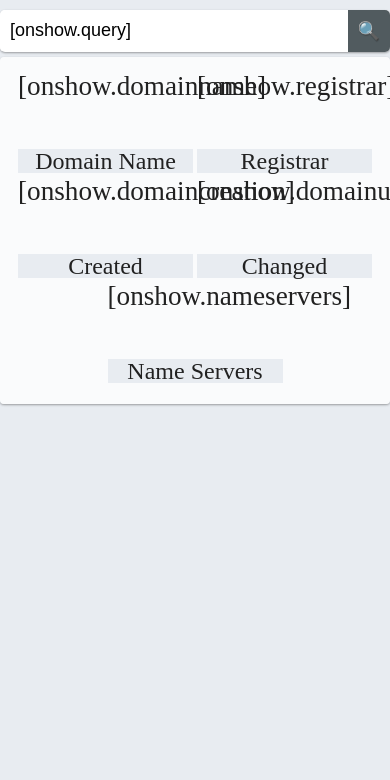
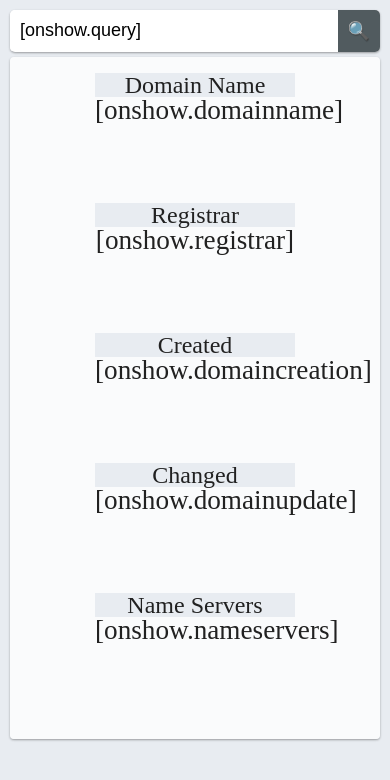
Before and after one commit to fingersonfire/PHPWhoisGUI, a PHP site: template template/default/showdomain.html in a window 390 px wide; the page is wider, and only the part inside the window is pictured. Shown: the top 780 px of that part. Run offline with PHP 8.4, Linux system fonts and the light colour scheme; the template is opened without the code that fills it, so the values that code supplies are empty.

Commit message:
Update main.css
Add some margins
Put result titles on top
Enlarge result box

```diff
--- a/template/default/style/main.css
+++ b/template/default/style/main.css
@@ -26,7 +26,7 @@ h1 {
 	-moz-border-radius: 5px;
 	background-color: white;
 	margin-bottom : 20px;
-	margin-top : 10px;
+	margin-top : 50px;
 }
 
 .search input[type="text"] {
@@ -77,6 +77,9 @@ h1 {
 
 	.search {
 		margin-bottom : 5px;
+		margin-top : 10px;
+		margin-left : 10px;
+		margin-right : 10px;
 	}
 
 	.search input[type="text"] {
@@ -84,6 +87,8 @@ h1 {
 	}
 
 	.result {
+		margin-left : 10px;
+		margin-right : 10px;
 	}
 
 }
@@ -131,8 +136,8 @@ h1 {
 
 
 .resultdomain div {
-	width: 175px;
-	height: 100px;
+	width: 200px;
+	height: 125px;
 	margin: auto;
 	position: relative;
 	margin-bottom : 5px;
@@ -140,8 +145,6 @@ h1 {
 
 .resultdomain div span.boxtitle {
 	display: block;
-	position: absolute;
-	bottom: 0;
 	width: 100%;
 	font-size: 150%;
 	text-align : center;
```
